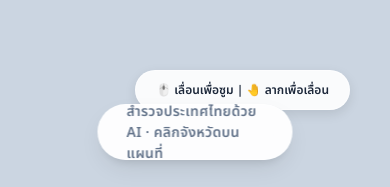
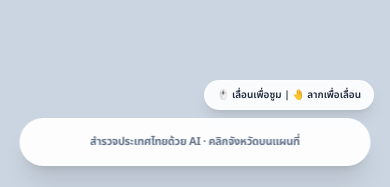
Before and after one commit to Wayu650610806/Hackathon4-ThailandTourism, a Next.js app: page / in a window 390 px wide. Shown: the part 654-841 px from the top of the page. Built offline with nearby package versions, Linux system fonts and the light colour scheme.

Commit message:
fix: make map text overlays responsive on mobile

```diff
--- a/app/components/ThailandMap.tsx
+++ b/app/components/ThailandMap.tsx
@@ -284,90 +284,40 @@ export default function ThailandMap({ onProvinceSelect, selectedProvince, lang }
       </div>
 
       {/* Zoom Hint Floating */}
-      <div style={{
-        position: 'absolute',
-        bottom: 80,
-        right: 40,
-        background: 'rgba(255,255,255,0.9)',
-        backdropFilter: 'blur(8px)',
-        padding: '10px 20px',
-        borderRadius: '20px',
-        fontSize: '12px',
-        color: '#1e293b',
-        boxShadow: '0 4px 12px rgba(0,0,0,0.1)',
-        pointerEvents: 'none',
-        border: '1px solid rgba(255,255,255,0.5)',
-        display: 'flex',
-        alignItems: 'center',
-        gap: '8px',
-        fontWeight: 600,
-        zIndex: 10
-      }}>
+      <div className="absolute bottom-[80px] right-4 md:right-10 bg-white/90 backdrop-blur-md px-3 md:px-5 py-2 md:py-2.5 rounded-2xl md:rounded-[20px] text-[10px] md:text-xs text-[#1e293b] shadow-lg pointer-events-none border border-white/50 flex items-center gap-2 font-semibold z-10 text-center leading-tight">
         <span>{T.hint}</span>
       </div>
 
       {/* Hover info bar — Fixed at bottom, floating above map */}
-      <div style={{
-        position: 'absolute',
-        bottom: 30,
-        left: '50%',
-        transform: 'translateX(-50%)',
-        height: 56,
-        display: 'flex',
-        alignItems: 'center',
-        padding: '0 28px',
-        gap: 16,
-        borderRadius: '28px',
-        background: 'rgba(255,255,255,0.95)',
-        backdropFilter: 'blur(10px)',
-        boxShadow: '0 10px 25px -5px rgba(0, 0, 0, 0.1), 0 8px 10px -6px rgba(0, 0, 0, 0.1)',
-        border: '1px solid rgba(255,255,255,0.5)',
-        zIndex: 20,
-        transition: 'all 0.3s ease',
-      }}>
+      <div className="absolute bottom-6 md:bottom-8 left-1/2 -translate-x-1/2 min-h-[48px] md:h-14 w-[90%] md:w-auto flex flex-wrap md:flex-nowrap items-center justify-center px-4 md:px-7 gap-2 md:gap-4 rounded-[24px] md:rounded-[28px] bg-white/95 backdrop-blur-md shadow-xl border border-white/50 z-20 transition-all duration-300 py-2 md:py-0">
         {hoverInfo ? (
           <>
-            <div style={{
-              width: 12, height: 12, borderRadius: '50%',
+            <div className="w-2.5 h-2.5 md:w-3 md:h-3 rounded-full flex-shrink-0" style={{
               background: accentColor,
               boxShadow: `0 0 12px ${accentColor}80`,
-              flexShrink: 0,
             }} />
-            <span style={{ fontWeight: 800, fontSize: 17, color: '#1e293b' }}>
+            <span className="font-black text-sm md:text-[17px] text-[#1e293b]">
               {lang === 'TH' ? hoverInfo.name : hoverInfo.name_en}
             </span>
-            <span style={{
-              fontSize: 12, color: '#fff',
-              background: accentColor,
-              borderRadius: 20,
-              padding: '3px 12px',
-              fontWeight: 700,
-              textTransform: 'uppercase',
-              letterSpacing: '0.05em'
-            }}>
+            <span className="text-[10px] md:text-xs text-white rounded-xl md:rounded-[20px] px-2.5 md:px-3 py-0.5 md:py-1 font-bold uppercase tracking-wider flex-shrink-0" style={{ background: accentColor }}>
               {lang === 'TH' ? hoverInfo.region : hoverInfo.region_en}
             </span>
-            <span style={{ fontSize: 13, color: '#64748b', fontWeight: 500 }}>
+            <span className="text-[11px] md:text-sm text-[#64748b] font-medium text-center">
               {T.clickDetail}
             </span>
           </>
         ) : selectedInfo ? (
           <>
-            <div style={{
-              width: 12, height: 12, borderRadius: '50%',
-              background: '#1e293b',
-              boxShadow: '0 0 12px rgba(30,41,59,0.4)',
-              flexShrink:0,
-            }} />
-            <span style={{ fontWeight: 800, fontSize: 17, color: '#1e293b' }}>
+            <div className="w-2.5 h-2.5 md:w-3 md:h-3 rounded-full bg-[#1e293b] shadow-lg flex-shrink-0" />
+            <span className="font-black text-sm md:text-[17px] text-[#1e293b]">
               📍 {lang === 'TH' ? selectedProvince : selectedInfo.name_en}
             </span>
-            <span style={{ fontSize: 13, color: '#64748b', fontWeight: 500 }}>
+            <span className="text-[11px] md:text-sm text-[#64748b] font-medium">
               {T.viewing}
             </span>
           </>
         ) : (
-          <span style={{ fontSize: 14, color: '#64748b', fontWeight: 600, letterSpacing: '0.02em' }}>
+          <span className="text-[11px] md:text-sm text-[#64748b] font-bold tracking-tight md:tracking-normal text-center leading-tight">
             {T.explore}
           </span>
         )}
```
